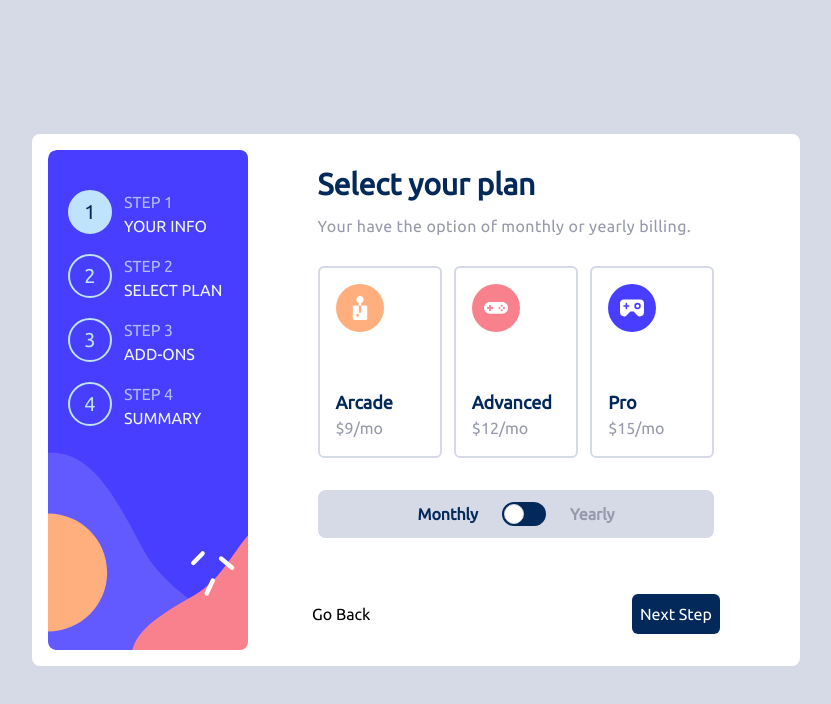
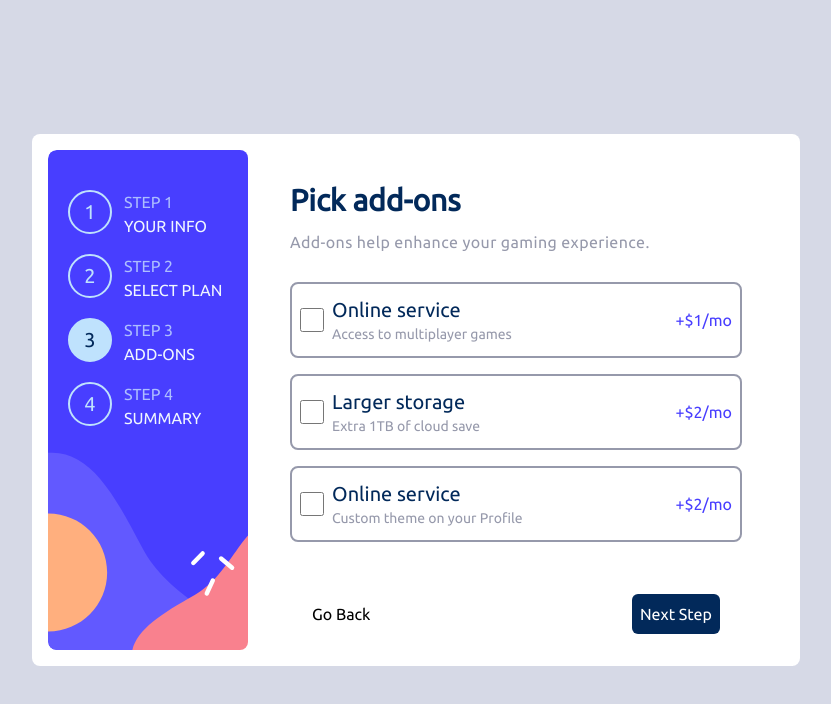
Before and after one commit to saifion33/multi-step-form, a React (Vite) app: page / in a window 1280 px wide. Shown: the top 704 px of the page, without its empty margins (224-1055 px from the left). Built offline with nearby package versions, Linux system fonts and the light colour scheme.

Commit message:
step3 layout completed

```diff
--- a/src/App.jsx
+++ b/src/App.jsx
@@ -1,6 +1,7 @@
 import Footerbar from "./components/Footerbar"
 import Step1 from "./components/Step1"
 import Step2 from "./components/Step2"
+import Step3 from "./components/Step3"
 import Stepbar from "./components/Stepbar"
 
 function App() {
@@ -12,7 +13,7 @@ function App() {
         <Stepbar />
         <div className="step-container relative flex flex-col items-center  bg-Lightgray p-4 h-full lg:h-[500px] lg:bg-white lg:w-full lg:flex lg:flex-col lg:justify-center lg:items-center">
 
-          <Step2 />
+          <Step3 />
 
           <Footerbar />
         </div>
--- a/src/components/Footerbar.jsx
+++ b/src/components/Footerbar.jsx
@@ -1,7 +1,7 @@
 import React from 'react'
 
 const Footerbar = () => {
-    const stepNo = 2;
+    const stepNo = 3;
     return (
         <div className={`footerbar bg-white w-full fixed lg:static bottom-0 left-0 p-3 lg:pb-0 lg:mt-auto lg:px-12 flex ${stepNo === 1 ? ' justify-end ' : 'justify-between'}  items-center`}>
             <button className={stepNo === 1 ? 'hidden ' : 'block'}>Go Back</button>
--- a/src/components/Step3.jsx
+++ b/src/components/Step3.jsx
@@ -3,13 +3,41 @@ import { useState } from 'react'
 
 const Step3 = () => {
     const [monthly, setMonthly] = useState(true)
+    const [first, setFirst] = useState(false)
+    const [second, setSecond] = useState(false)
+    const [third, setThird] = useState(false)
     return (
-        <div className='step1 bg-white rounded-md absolute lg:static  top-[-13%] lg:top-0 p-4 m-4 lg:m-0'>
+        <div className='step1 bg-white w-[96%] rounded-md absolute lg:static  top-[-13%] lg:top-0 p-4 m-4 lg:m-0'>
             <div className="step-details">
                 <h1 className='text-3xl font-bold text-Marineblue'>Pick add-ons</h1>
                 <p className='text-Coolgray pr-3 py-3 tracking-wide'>Add-ons help enhance your gaming experience.</p>
             </div>
-
+            <div className='space-y-4 my-4'>
+                <div className={`flex items-center gap-2 py-3 px-2 border-2 rounded-lg ${first ? ' border-Purplishblue bg-Lightblue' : ' border-Coolgray bg-white'}`}>
+                    <input className='w-6 h-6' onChange={() => { setFirst(!first) }} type="checkbox" name="online-service" id="online-service" />
+                    <div className='w-max'>
+                        <h1 className='text-xl text-Marineblue'>Online service</h1>
+                        <p className=' text-Coolgray text-sm'>Access to multiplayer games</p>
+                    </div>
+                    <p className="text-Purplishblue ml-auto">+$1/mo</p>
+                </div>
+                <div className={`flex items-center gap-2 py-3 px-2 border-2 rounded-lg ${second ? ' border-Purplishblue bg-Lightblue' : ' border-Coolgray bg-white'}`}>
+                    <input className='w-6 h-6' onChange={() => { setSecond(!second) }} type="checkbox" name="online-service" id="online-service" />
+                    <div className='w-max'>
+                        <h1 className='text-xl text-Marineblue'>Larger storage</h1>
+                        <p className=' text-Coolgray text-sm'>Extra 1TB of cloud save</p>
+                    </div>
+                    <p className="text-Purplishblue ml-auto">+$2/mo</p>
+                </div>
+                <div className={`flex items-center gap-2 py-3 px-2 border-2 rounded-lg ${third ? ' border-Purplishblue bg-Lightblue' : ' border-Coolgray bg-white'}`}>
+                    <input className='w-6 h-6' onChange={() => { setThird(!third) }} type="checkbox" name="online-service" id="online-service" />
+                    <div className='w-max'>
+                        <h1 className='text-xl text-Marineblue'>Online service</h1>
+                        <p className=' text-Coolgray text-sm'>Custom theme on your Profile</p>
+                    </div>
+                    <p className="text-Purplishblue ml-auto">+$2/mo</p>
+                </div>
+            </div>
         </div>
     )
 }
--- a/src/components/Stepbar.jsx
+++ b/src/components/Stepbar.jsx
@@ -1,7 +1,7 @@
 import React from 'react'
 
 const Stepbar = () => {
-    const currentStep = 1;
+    const currentStep = 3;
     return (
         <div className='stepbar bg-[url(/images/bg-sidebar-mobile.svg)]  lg:bg-[url(/images/bg-sidebar-desktop.svg)] bg-no-repeat  pt-14 pb-20  lg:pt-10 lg:h-[500px] lg:bg-cover lg:rounded-t-lg lg:rounded-b-lg w-full bg-cover lg:w-[27%] lg:min-w-[200px]'>
             <div className="step-container flex lg:flex-col justify-center items-center space-x-4 lg:space-x-0 lg:space-y-4 lg:pl-5">
```
